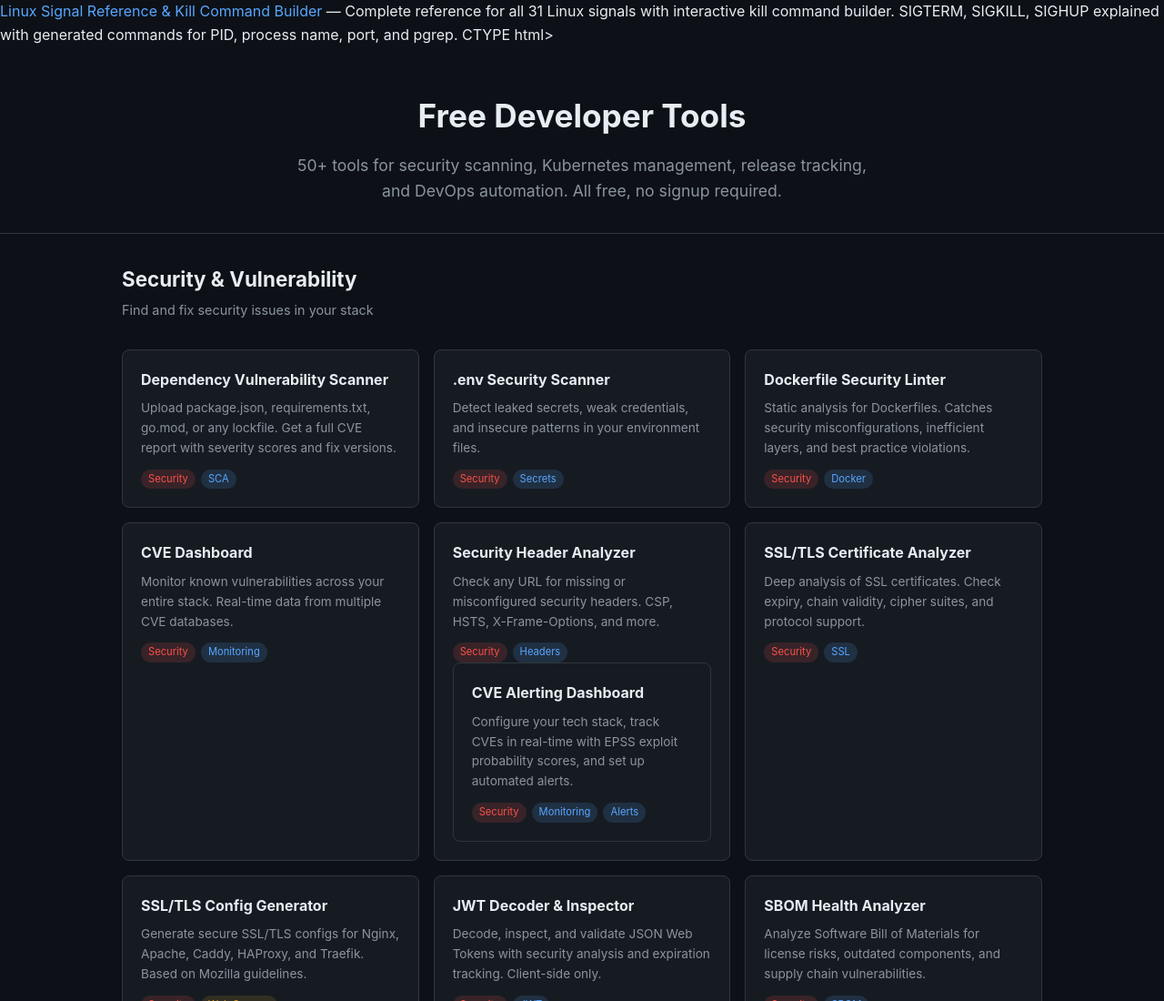
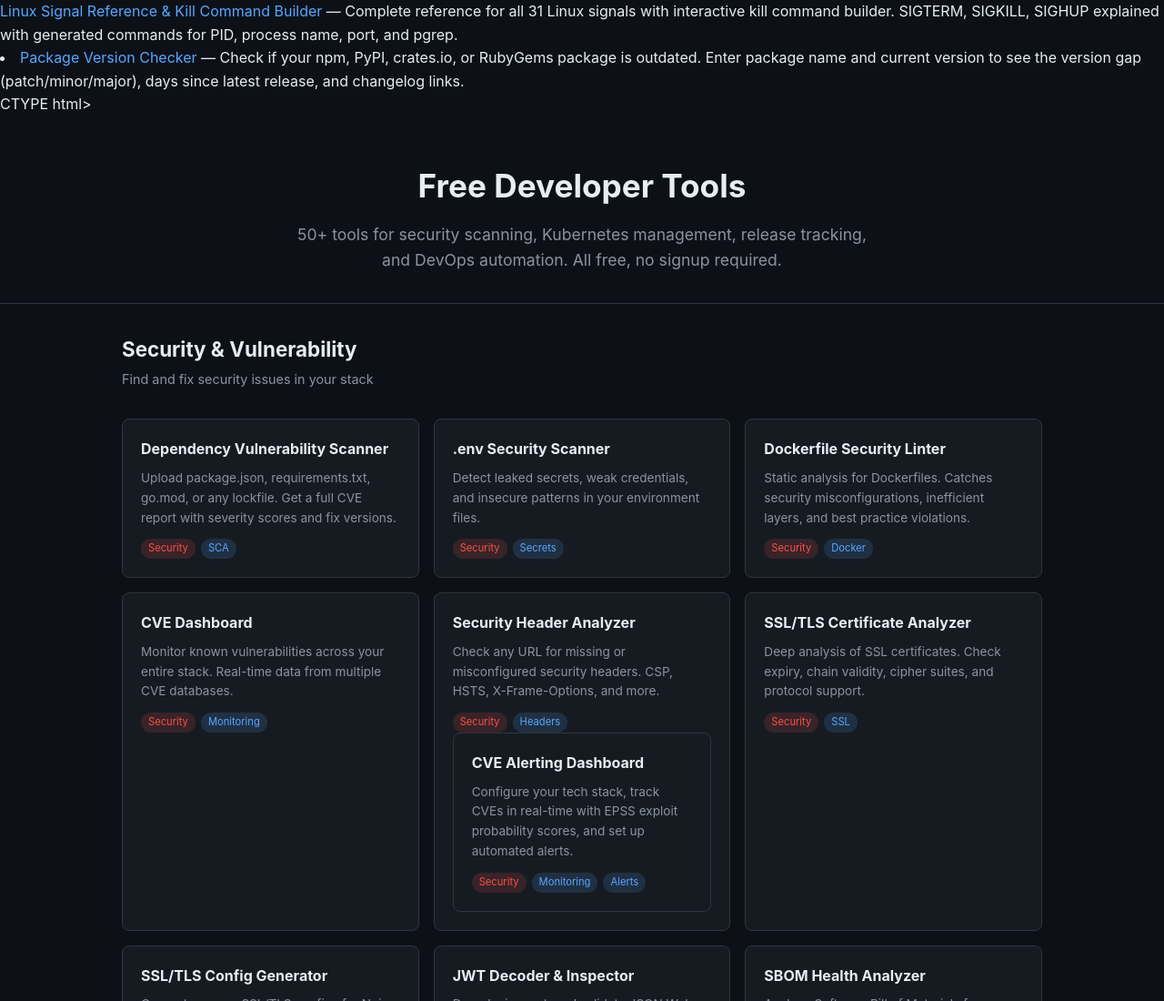
Before and after one commit to Releaserun/Releaserun.github.io, a plain HTML site: page tools.html in a window 1280 px wide. Shown: the top 1100 px of the page at 91% size. Drawn offline with Linux system fonts and the light colour scheme.

Commit message:
tools.html: add Package Version Checker

```diff
--- a/tools.html
+++ b/tools.html
@@ -2,6 +2,10 @@
     <li>
       <a href="https://releaserun.com/linux-signal-reference/" target="_blank">Linux Signal Reference &amp; Kill Command Builder</a>
       — Complete reference for all 31 Linux signals with interactive kill command builder. SIGTERM, SIGKILL, SIGHUP explained with generated commands for PID, process name, port, and pgrep.
+    </li>
+    <li>
+      <a href="https://releaserun.com/package-version-checker/" target="_blank">Package Version Checker</a>
+      — Check if your npm, PyPI, crates.io, or RubyGems package is outdated. Enter package name and current version to see the version gap (patch/minor/major), days since latest release, and changelog links.
     </li>CTYPE html>
 <html lang="en">
 <head>
```
